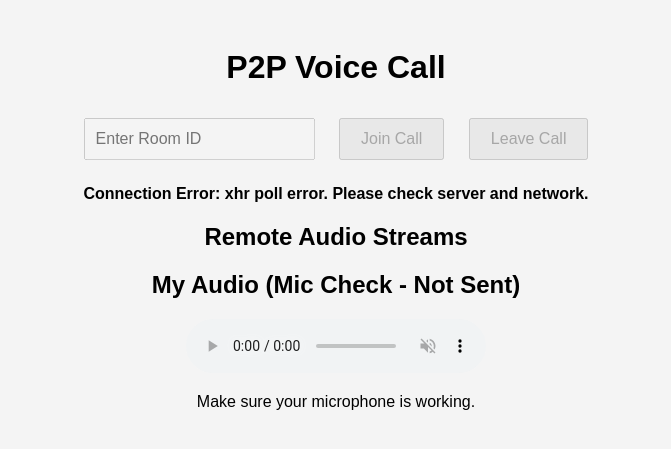
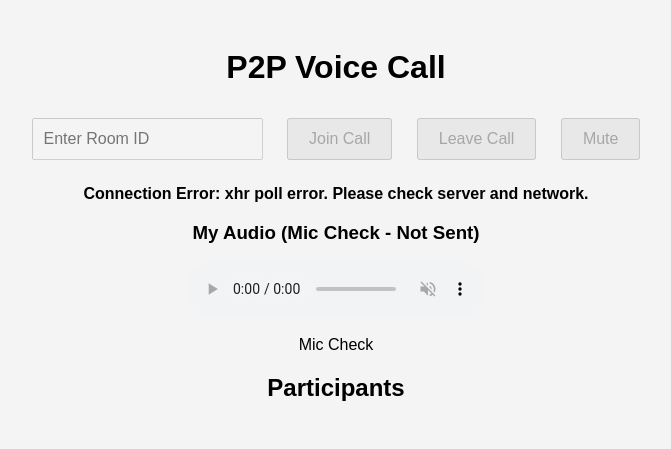
Before and after one commit to musamatini/Thubut, a Flask app: page / in a window 1280 px wide. Shown: the top 449 px of the page, without its empty margins (304-975 px from the left). Run offline with Flask 3, Linux system fonts and the light colour scheme; some libraries are stand-ins or nearby versions.

Commit message:
Update index.html

```diff
--- a/templates/index.html
+++ b/templates/index.html
@@ -5,26 +5,38 @@
     <link rel="stylesheet" href="/static/style.css">
 </head>
 <body>
+    <body>
     <h1>P2P Voice Call</h1>
-    <div>
+
+    <div class="controls">
         <input id="room" placeholder="Enter Room ID">
         <button id="joinBtn" onclick="joinCall()">Join Call</button>
         <button id="leaveBtn" onclick="leaveCall()" disabled>Leave Call</button>
+        <button id="muteBtn" onclick="toggleMute()" disabled>Mute</button>
     </div>
+
     <p id="status">Enter a Room ID and click Join.</p>
 
-    <h2>Remote Audio Streams</h2>
-    <div id="remoteAudios">
-        <!-- Remote audio elements will be added here dynamically -->
+    <div class="audio-check">
+        <h3>My Audio (Mic Check - Not Sent)</h3>
+        <audio id="localAudio" muted autoplay controls></audio>
+        <p id="localUserStatus" class="user-status">Mic Check</p>
     </div>
 
-    <h2>My Audio (Mic Check - Not Sent)</h2>
-    <audio id="localAudio" muted autoplay controls></audio>
-     <p>Make sure your microphone is working.</p>
+    <div class="participants">
+        <h2>Participants</h2>
+        <div id="participantList">
+            <!-- Participant UI elements will be added here -->
+        </div>
+    </div>
+
+    <!-- Hidden container for actual remote audio streams -->
+    <div id="remoteAudios" style="display: none;"></div>
 
     <!-- Include Socket.IO client -->
     <script src="https://cdn.socket.io/4.7.2/socket.io.min.js"></script>
     <!-- Include your WebRTC logic -->
     <script src="/static/webrtc.js"></script>
 </body>
+</body>
 </html>
```
